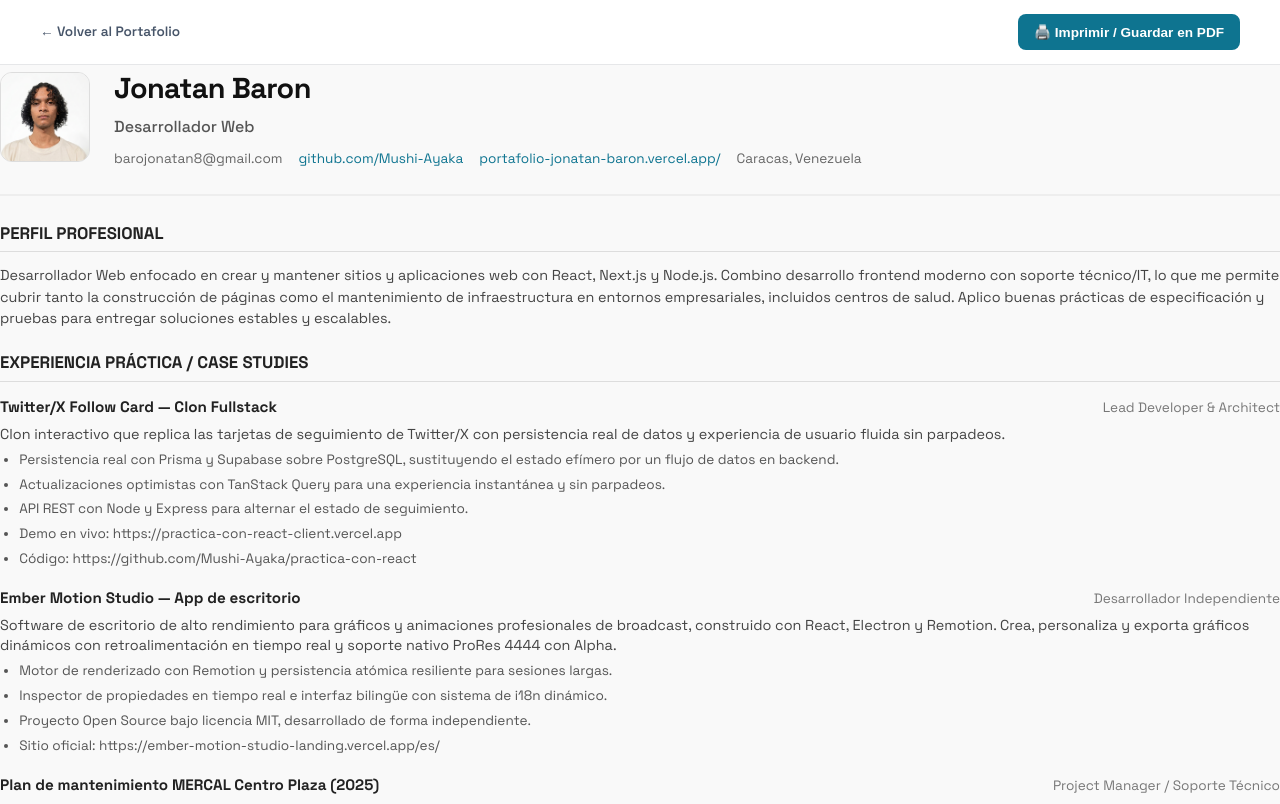
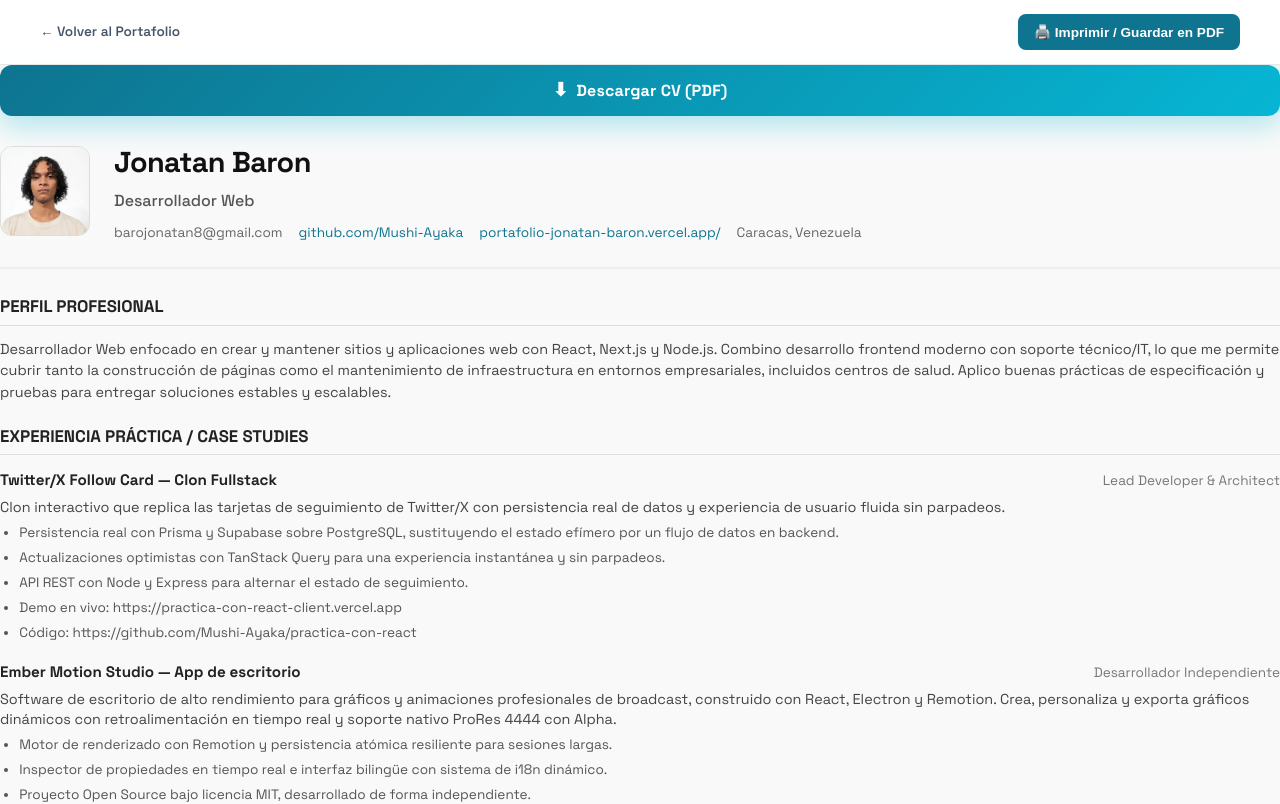
Before and after one commit to Mushi-Ayaka/Portafolio, a Next.js app: page /cv in a window 1280 px wide. Shown: the top 804 px of the page. Built offline with nearby package versions, Linux system fonts and the light colour scheme.

Commit message:
feat(cv): CTA destacado de descarga de CV al inicio (visible en movil)

```diff
--- a/src/app/cv/cv.module.css
+++ b/src/app/cv/cv.module.css
@@ -50,6 +50,45 @@
 
 .printBtnTop:hover {
   background-color: var(--accent-bright);
+}
+
+.downloadCta {
+  margin-bottom: 1.4rem;
+}
+
+.downloadBtn {
+  display: inline-flex;
+  align-items: center;
+  justify-content: center;
+  gap: 0.5rem;
+  width: 100%;
+  padding: 0.95rem 1.2rem;
+  background: linear-gradient(135deg, var(--accent-primary), var(--accent-bright));
+  color: #fff;
+  border: none;
+  border-radius: 12px;
+  font-family: var(--font-base);
+  font-weight: 800;
+  font-size: 1rem;
+  letter-spacing: 0.01em;
+  cursor: pointer;
+  box-shadow: 0 10px 28px rgba(6, 182, 212, 0.30);
+  transition: transform 0.15s ease, box-shadow 0.2s ease, filter 0.2s ease;
+}
+
+.downloadBtn:hover {
+  transform: translateY(-2px);
+  box-shadow: 0 14px 34px rgba(6, 182, 212, 0.42);
+  filter: brightness(1.05);
+}
+
+.downloadBtn:active {
+  transform: translateY(0);
+}
+
+.dlIcon {
+  font-size: 1.15rem;
+  line-height: 1;
 }
 
 .cv-container {
@@ -193,7 +232,9 @@ ul.list li {
 
   .topBar,
   .backBtn,
-  .printBtnTop {
+  .printBtnTop,
+  .downloadCta,
+  .downloadBtn {
     display: none !important;
   }
 
--- a/src/app/cv/page.tsx
+++ b/src/app/cv/page.tsx
@@ -92,6 +92,14 @@ export default function CVPage() {
       </div>
 
       <div className={styles.cvContainer}>
+        {/* CTA destacado: descargar CV (visible en inicio / móvil) */}
+        <div className={styles.downloadCta}>
+          <button type="button" onClick={handlePrint} className={styles.downloadBtn} aria-label="Descargar CV en PDF">
+            <span className={styles.dlIcon} aria-hidden="true">⬇</span>
+            Descargar CV (PDF)
+          </button>
+        </div>
+
         {/* Header */}
         <header className={styles.header}>
           {/* FOTO - Debe existir en public/media/profile.png */}
```
